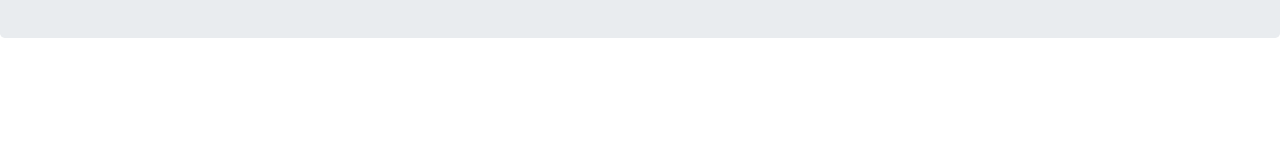
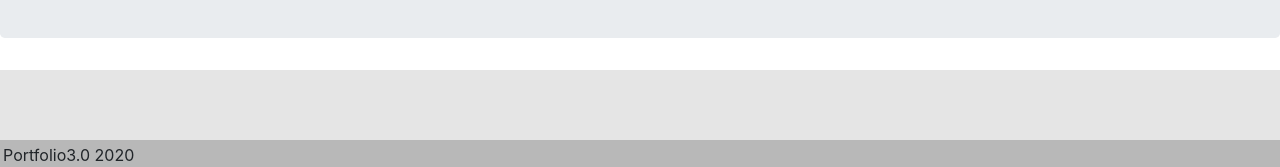
Before and after one commit to MikelTafalla/React_Portfolio, a React (Create React App) app: page /about in a window 1280 px wide. Shown: the part 868-1035 px from the top of the page. Before the commit the page ends 938 px from the top, so only its background shows below. Built offline with nearby package versions, Linux system fonts and the light colour scheme.

Commit message:
add footer

```diff
--- a/src/App.js
+++ b/src/App.js
@@ -1,6 +1,7 @@
 import React from "react";
 import { BrowserRouter as Router, Route } from "react-router-dom";
 import Navbar from "./components/Navbar/navbar";
+import Footer from "./components/Footer/footer";
 import Project from "./pages/projects";
 import About from "./pages/about";
 import Contact from "./pages/contact";
@@ -14,8 +15,11 @@
         <Route exact path="/projects" component={Project} />
         <Route exact path="/about" component={About} />
         <Route exact path="/contact" component={Contact} />
+      <Footer />
     </div>
+
   </Router>
+
 );
 }
 
--- /dev/null
+++ b/src/components/Footer/footer.css
@@ -0,0 +1,14 @@
+.footer {
+    min-height: 100px;
+    background: #E5E5E5;
+    position: relative;
+  }
+
+  .footer span {
+    position: absolute;
+    bottom: 0;
+    left: 0;
+    right: 0;
+    padding: 3px;
+    background: #B8B8B8;
+  }
--- /dev/null
+++ b/src/components/Footer/footer.jsx
@@ -0,0 +1,12 @@
+import React from "react";
+import "./footer.css";
+
+function Footer() {
+  return (
+    <footer className="footer">
+      <span>Portfolio3.0 2020</span>
+    </footer>
+  );
+}
+
+export default Footer;
```
